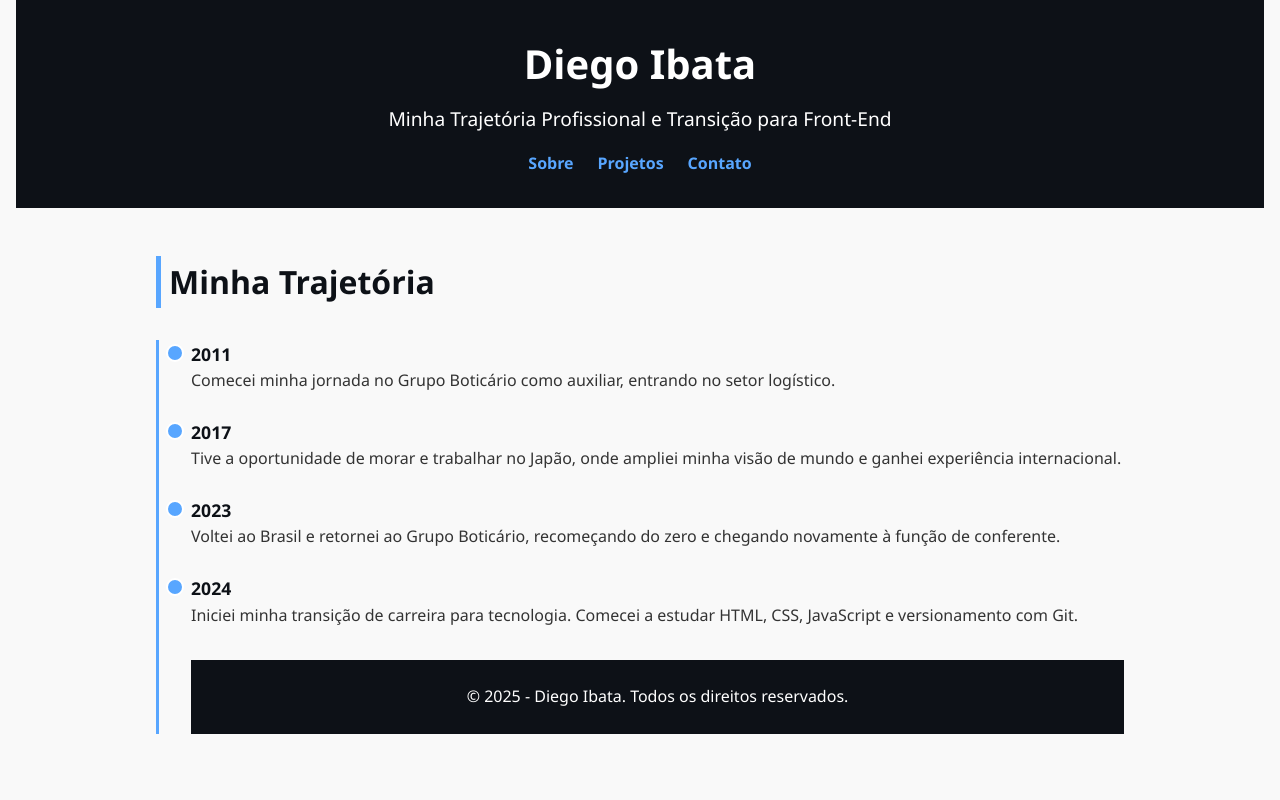
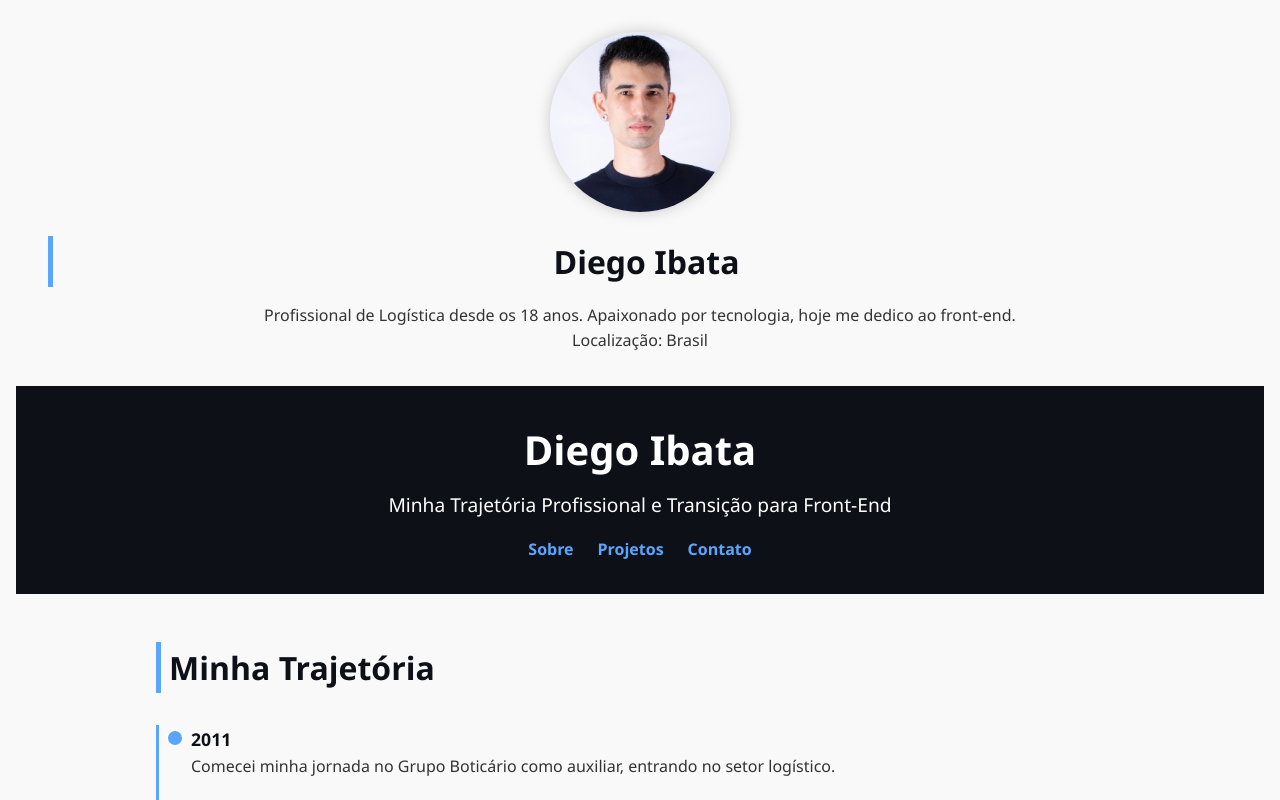
Before and after one commit to Diegoiibata/portfolio-front-end, a plain HTML site: page index.html in a window 1280 px wide. Shown: the top 800 px of the page. Drawn offline with Linux system fonts and the light colour scheme.

Commit message:
Adicionando imagem ao projeto

```diff
--- a/index.html
+++ b/index.html
@@ -7,6 +7,12 @@
   <link rel="stylesheet" href="style.css" />
 </head>
 <body>
+  <section class="perfil">
+    <img src="imagens/perfil.jpg" alt="Foto de Diego Ibata" class="foto-perfil">
+    <h2>Diego Ibata</h2>
+    <p>Profissional de Logística desde os 18 anos. Apaixonado por tecnologia, hoje me dedico ao front-end.</p>
+    <p>Localização: Brasil</p>
+  </section>
   <header>
     <h1>Diego Ibata</h1>
     <p>Minha Trajetória Profissional e Transição para Front-End</p>
--- a/style.css
+++ b/style.css
@@ -185,3 +185,16 @@
     color: #0d1117;
     font-size: 1.1rem;
   }
+  .perfil {
+    text-align: center;
+    padding: 2rem;
+  }
+
+  .foto-perfil {
+    width: 180px;
+    height: 180px;
+    border-radius: 50%;
+    object-fit: cover;
+    box-shadow: 0 0 15px rgba(0, 0, 0, 0.2);
+    margin-bottom: 1rem;
+  }
```
Also changed, not shown: imagens/perfil.jpg (added).
